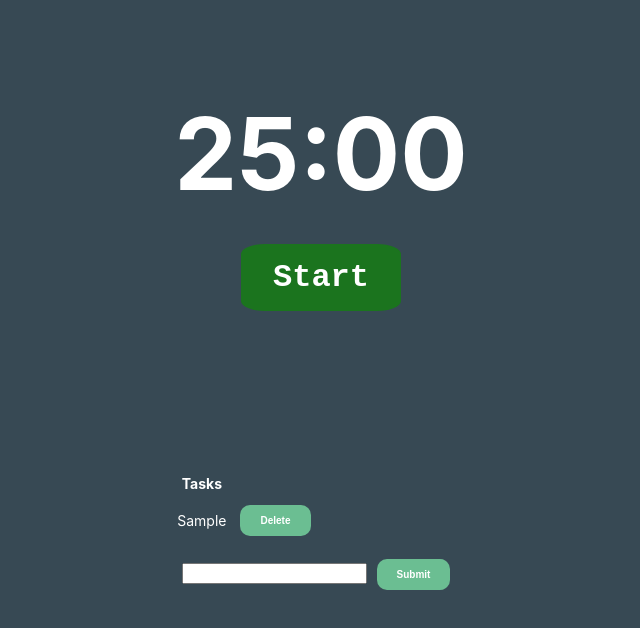
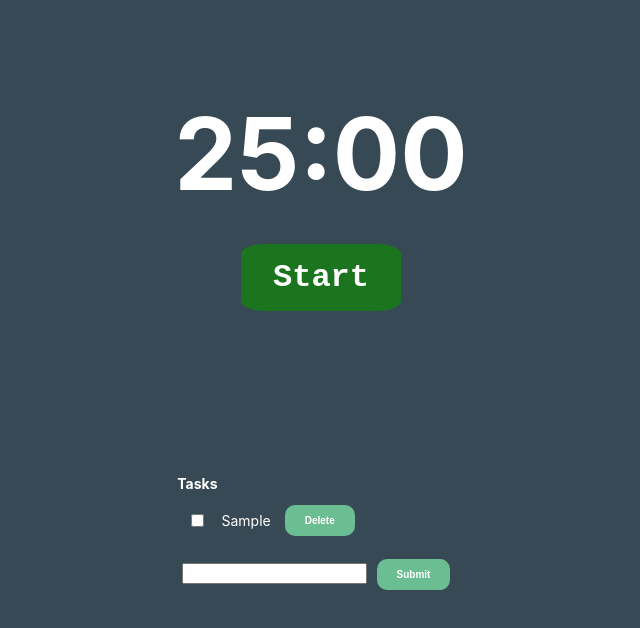
Before and after one commit to elhagen13/StudyWell, a React (Create React App) app in the folder packages/studywell-frontend/: page / in a window 1280 px wide. Both pictures are taken after typing "Sample" into the empty fields and a click on the button "Submit". Shown: the top 628 px of the page, without its empty margins (319-959 px from the left). Built offline with nearby package versions, Linux system fonts and the light colour scheme.

Commit message:
Added checkmark for tasks

```diff
--- a/packages/studywell-frontend/src/TaskBar.js
+++ b/packages/studywell-frontend/src/TaskBar.js
@@ -14,6 +14,12 @@ function TaskBarBody(props) {
     const rows = props.tasksData.map((row, index) => {
         return (
           <tr key={index}>
+            <td>
+                <div>
+                    <input type="checkbox"/>
+                    <span class="checkmark"></span>
+                </div>
+            </td>
             <td>{row.task}</td>
             <td>
                 <button class="delete_button" onClick={() =>
@@ -27,9 +33,8 @@ function TaskBarBody(props) {
       );
       return (
           <tbody>
-
             {rows}
-           </tbody>
+          </tbody>
        );
 }
 
```
